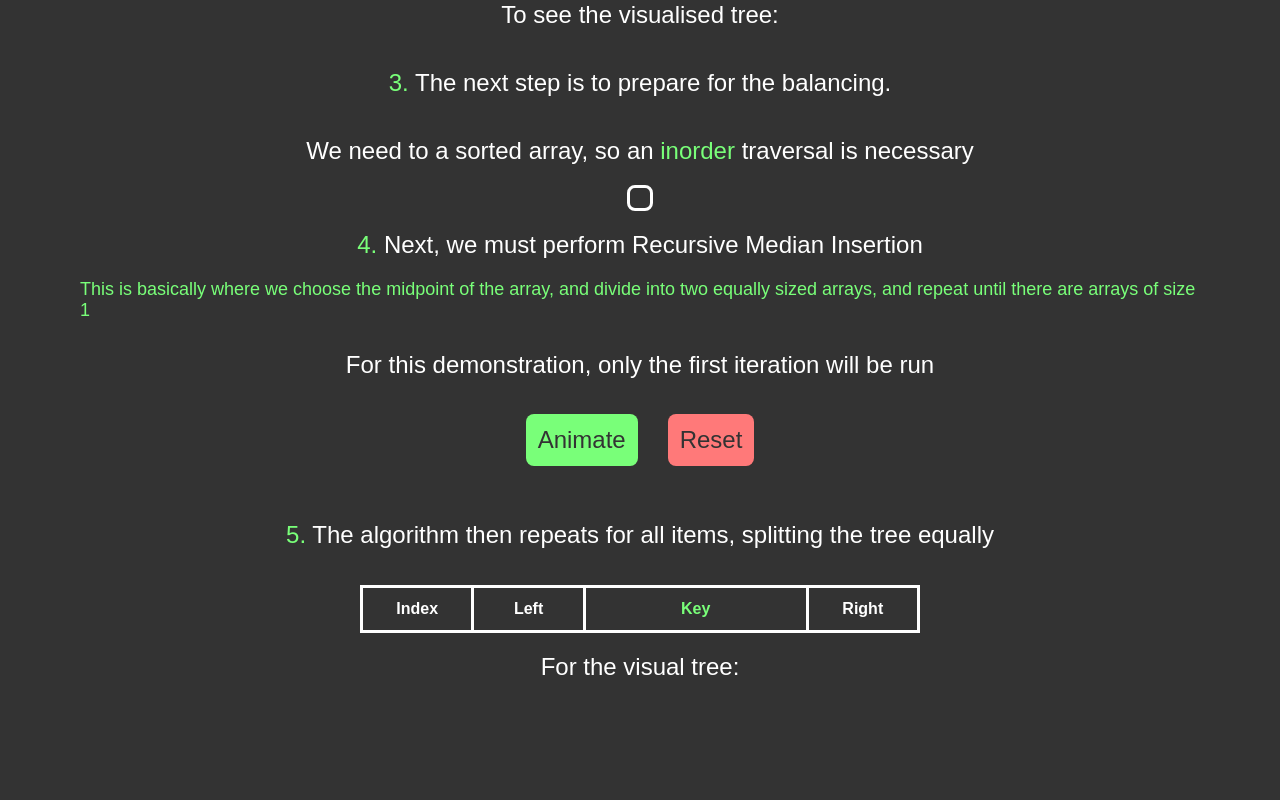
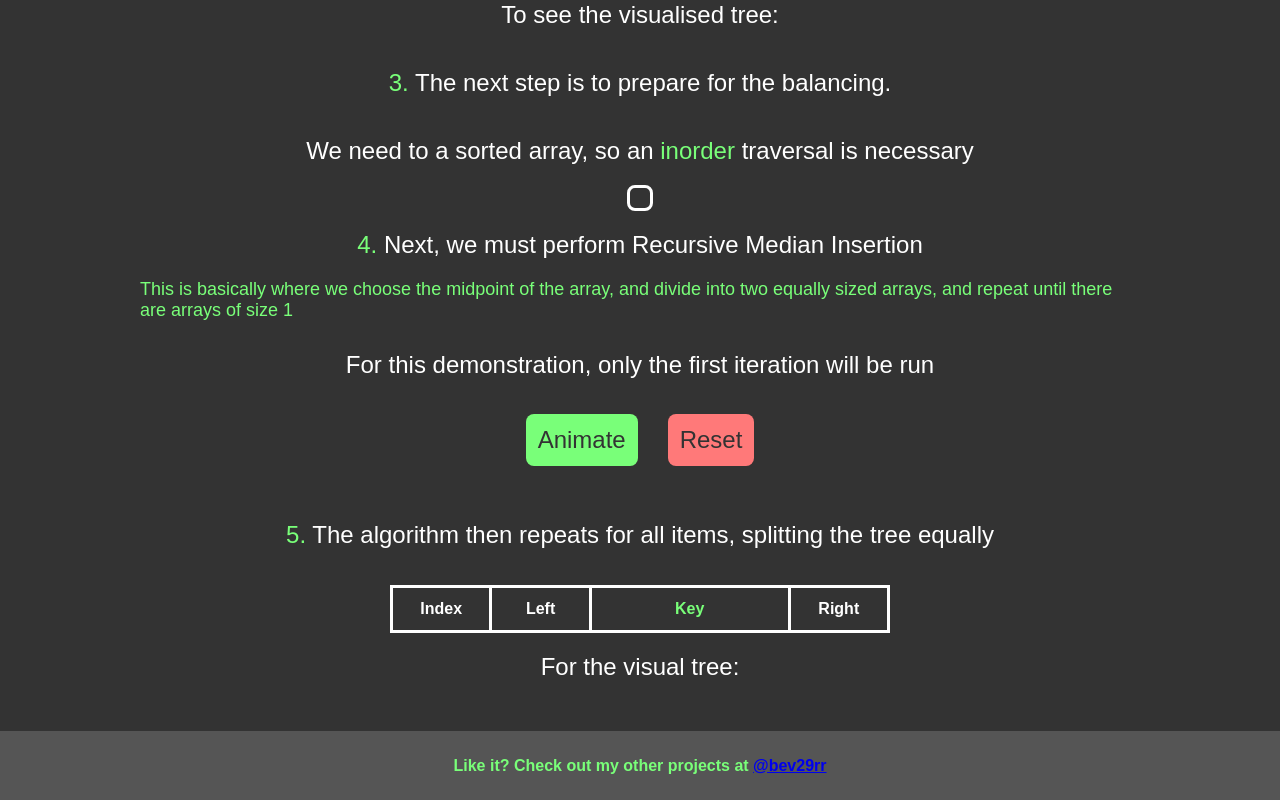
Before and after one commit to bev29rr/balancing-bst, a React (Vite) app: page / in a window 1280 px wide. Shown: the part 483-1283 px from the top of the page. Built offline with nearby package versions, Linux system fonts and the light colour scheme.

Commit message:
style: update

```diff
--- a/src/App.tsx
+++ b/src/App.tsx
@@ -76,6 +76,7 @@ const App: React.FC = () => {
         </p>
         <BSTVisual nodes={table}></BSTVisual>
       </div>
+      <footer>Like it? Check out my other projects at <a href="https://github.com/bev29rr" target="_blank">@bev29rr</a></footer>
     </>
   );
 }
--- a/src/css/index.css
+++ b/src/css/index.css
@@ -14,7 +14,8 @@
 
 body {
     font-family: Arial, Helvetica, sans-serif;
-    padding: 50px;
+    padding-top: 50px;
+    padding-bottom: 0px;
     color: white;
 }
 
@@ -49,7 +50,7 @@ p.sub {
     align-items: center;
     justify-content: center;
     flex-direction: column;
-    margin: 0 30px 30px 30px;
+    margin: 0 140px 30px 140px;
 }
 
 button {
@@ -61,3 +62,12 @@ button {
     color: var(--black);
     background-color: white;
 }
+
+footer {
+    text-align: center;
+    padding: 2%;
+    width: 96%;
+    background-color: #555;
+    font-weight: bold;
+    color: var(--main);
+}
--- a/src/modules/ArraySplit.tsx
+++ b/src/modules/ArraySplit.tsx
@@ -12,7 +12,7 @@ const ArraySplit: React.FC<Props> = ({ inputs }) => {
     const AnimateMiddleItem = () => {
         const middle = document.getElementById("middleItem");
         if (middle && !animateState) {
-            middle.style.backgroundColor = "var(--main-red)";
+            middle.style.backgroundColor = "var(--main)";
             middle.style.transition = "transform 0.5s ease";
 
             setTimeout(() => {
```
